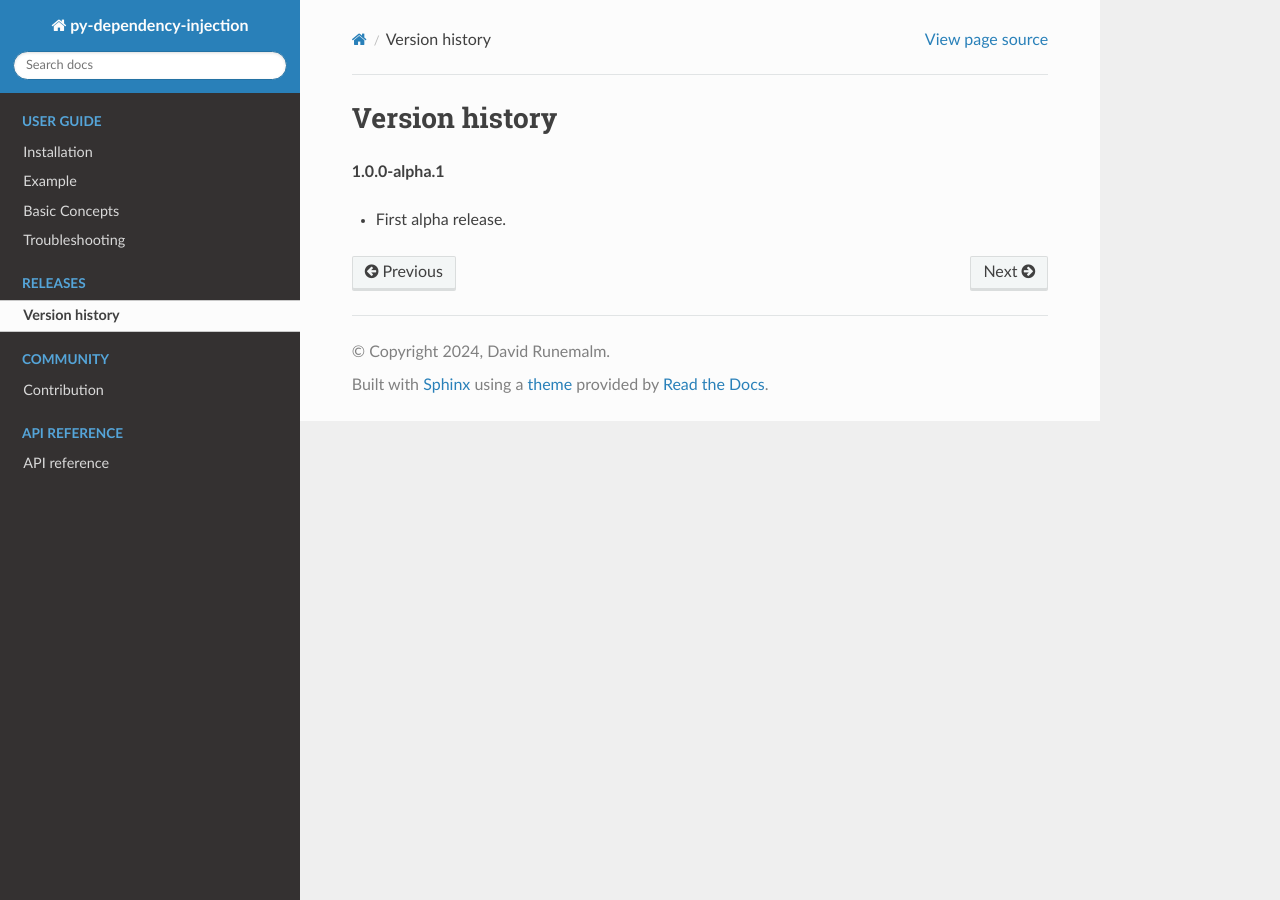
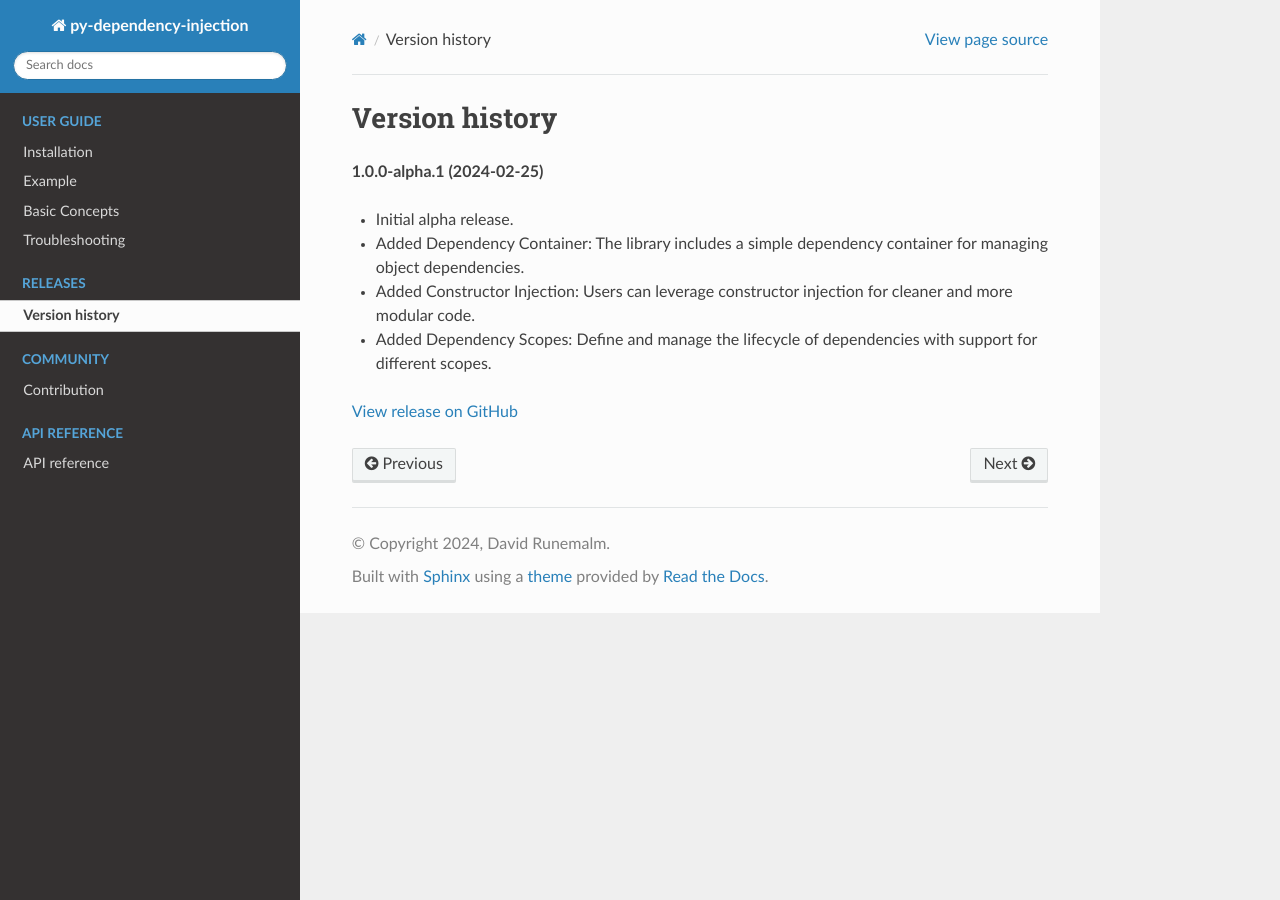
Before and after one commit to runemalm/py-dependency-injection, a Sphinx documentation site: the page built from docs/versionhistory.rst, in a window 1280 px wide. Built offline with Sphinx 7.4.7 and the Read the Docs theme 2.0.0, drawn with Linux system fonts in a browser that asks for light colours.

Commit message:
Make some changes.

```diff
--- a/docs/versionhistory.rst
+++ b/docs/versionhistory.rst
@@ -2,6 +2,11 @@
 Version history
 ###############
 
-**1.0.0-alpha.1**
+**1.0.0-alpha.1 (2024-02-25)**
 
-- First alpha release.
+- Initial alpha release.
+- Added Dependency Container: The library includes a simple dependency container for managing object dependencies.
+- Added Constructor Injection: Users can leverage constructor injection for cleaner and more modular code.
+- Added Dependency Scopes: Define and manage the lifecycle of dependencies with support for different scopes.
+
+`View release on GitHub <https://github.com/runemalm/py-dependency-injection/releases/tag/v1.0.0-alpha.1>`_
--- a/setup.py
+++ b/setup.py
@@ -10,7 +10,7 @@ setup(
     author='David Runemalm, 2024',
     author_email='david.runemalm@gmail.com',
     description=
-    'A simple dependency injection implementation for python.',
+    'A simple dependency injection library for python.',
     long_description=long_description,
     long_description_content_type="text/markdown",
     url='https://github.com/runemalm/py-dependency-injection',
```
Also changed, not shown: README.md (+13 -8 lines), 5 other files.
